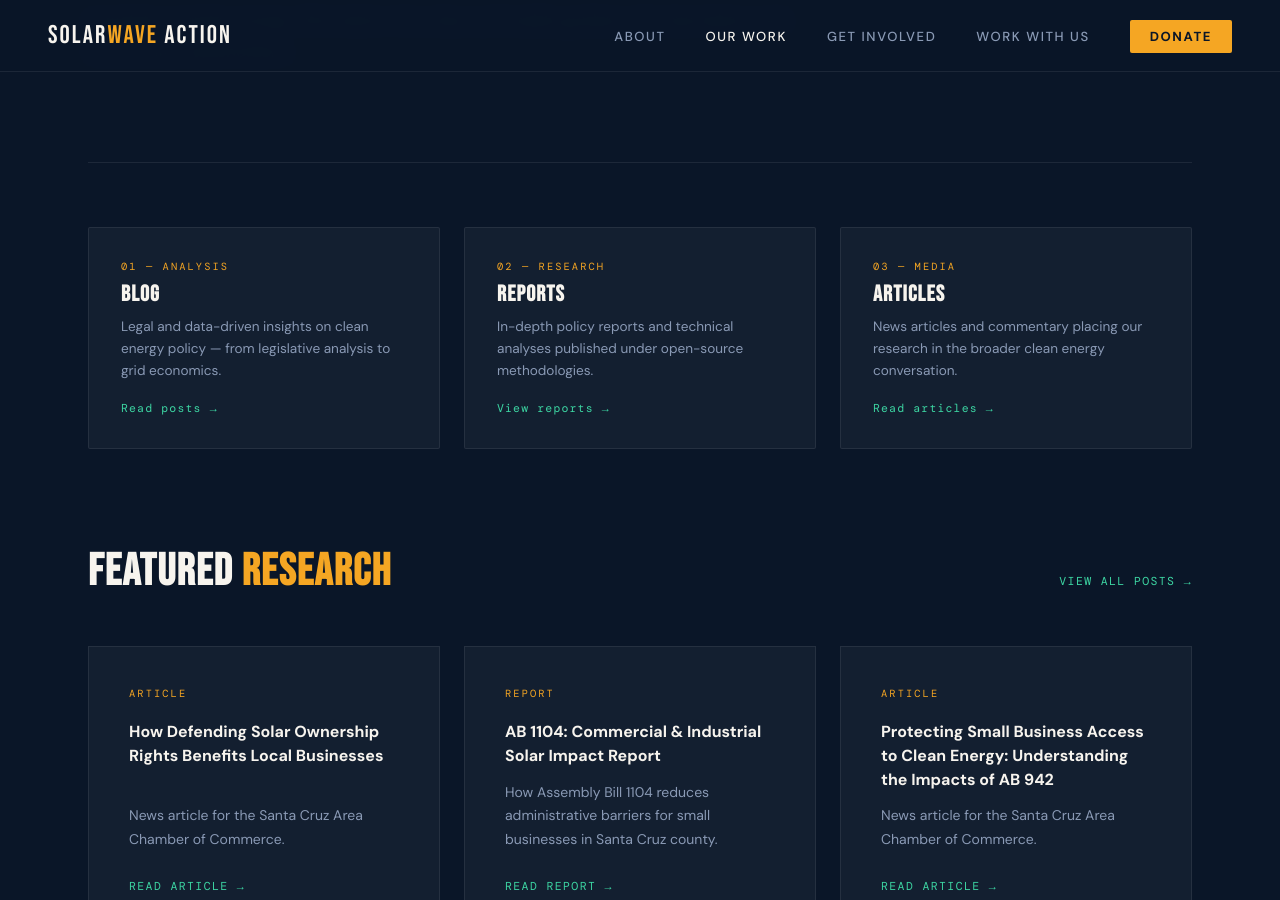
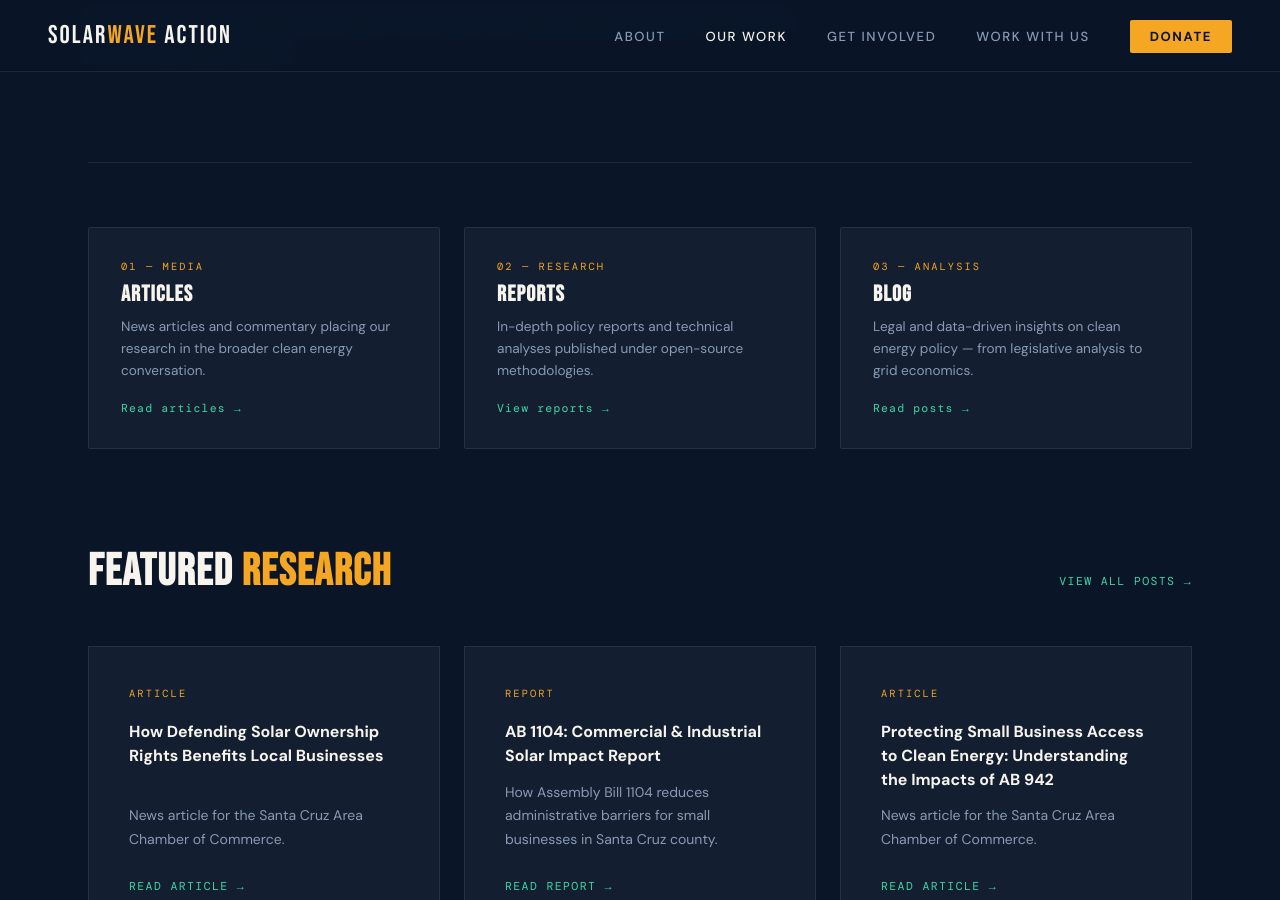
Before and after one commit to SolarWAVE-Action/solarwave-website, a Jekyll site: the page built from our_work/our_work.html, in a window 1280 px wide and 900 px high, scrolled down 330 px. Built offline with Jekyll 4.4.1, drawn with Linux system fonts in a browser that asks for light colours.

Commit message:
changed order in work nav cards

```diff
--- a/our_work/our_work.html
+++ b/our_work/our_work.html
@@ -265,11 +265,11 @@ permalink: /our_work/
 
   <!-- NAV CARDS -->
   <div class="nav-cards">
-    <a class="nav-card" href="{{ '/blog/' | relative_url }}">
-      <div class="nav-card-label">01 — Analysis</div>
-      <h3>Blog</h3>
-      <p>Legal and data-driven insights on clean energy policy — from legislative analysis to grid economics.</p>
-      <div class="nav-card-arrow">Read posts →</div>
+    <a class="nav-card" href="{{ '/articles/' | relative_url }}">
+      <div class="nav-card-label">01 — Media</div>
+      <h3>Articles</h3>
+      <p>News articles and commentary placing our research in the broader clean energy conversation.</p>
+      <div class="nav-card-arrow">Read articles →</div>
     </a>
     <a class="nav-card" href="{{ '/reports/' | relative_url }}">
       <div class="nav-card-label">02 — Research</div>
@@ -277,11 +277,11 @@ permalink: /our_work/
       <p>In-depth policy reports and technical analyses published under open-source methodologies.</p>
       <div class="nav-card-arrow">View reports →</div>
     </a>
-    <a class="nav-card" href="{{ '/articles/' | relative_url }}">
-      <div class="nav-card-label">03 — Media</div>
-      <h3>Articles</h3>
-      <p>News articles and commentary placing our research in the broader clean energy conversation.</p>
-      <div class="nav-card-arrow">Read articles →</div>
+    <a class="nav-card" href="{{ '/blog/' | relative_url }}">
+      <div class="nav-card-label">03 — Analysis</div>
+      <h3>Blog</h3>
+      <p>Legal and data-driven insights on clean energy policy — from legislative analysis to grid economics.</p>
+      <div class="nav-card-arrow">Read posts →</div>
     </a>
   </div>
 
```
